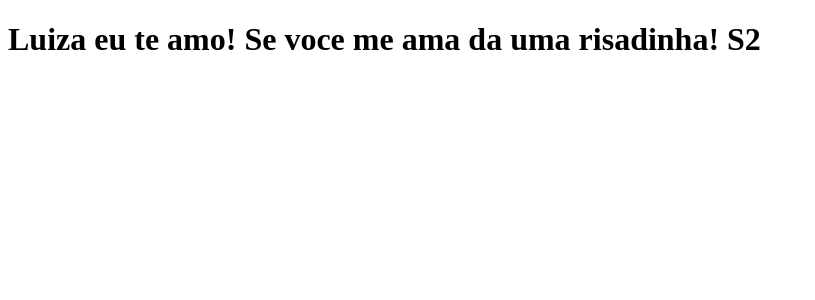
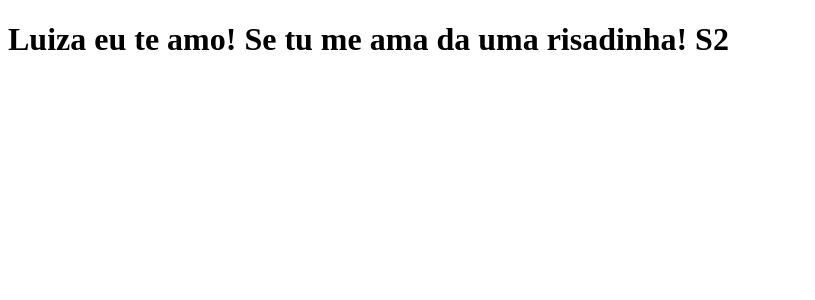
Before and after one commit to Joao-Neto15/aulacursodev, a Next.js app: page / in a window 1280 px wide. Shown: the top 300 px of the page, without its empty margins (0-815 px from the left). Built offline with nearby package versions, Linux system fonts and the light colour scheme.

Commit message:
modifica a frase tu e s2

```diff
--- a/pages/index.js
+++ b/pages/index.js
@@ -1,5 +1,5 @@
 function Home() {
-    return <h1>Luiza eu te amo! Se voce me ama da uma risadinha! S2 </h1>
+    return <h1>Luiza eu te amo! Se tu me ama da uma risadinha! S2 </h1>
 }
 
 export default Home;
```
